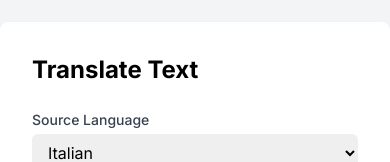
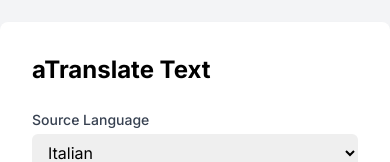
Before and after one commit to FrancescoXX/nextjs-translator, a Next.js app: page / in a window 390 px wide. Shown: the part 104-266 px from the top of the page. Built offline with nearby package versions, Linux system fonts and the light colour scheme.

Commit message:
reloadmobile

```diff
--- a/app/page.js
+++ b/app/page.js
@@ -99,7 +99,7 @@
   return (
     <div className="min-h-screen flex flex-col items-center justify-center bg-gray-100 py-6">
       <div className="bg-white shadow-md rounded-lg p-8 max-w-md w-full">
-        <h1 className="text-2xl font-bold mb-6">Translate Text</h1>
+        <h1 className="text-2xl font-bold mb-6">aTranslate Text</h1>
 
         <div className="mb-4">
           <label htmlFor="sourceLang" className="block text-sm font-medium text-gray-700">
```
